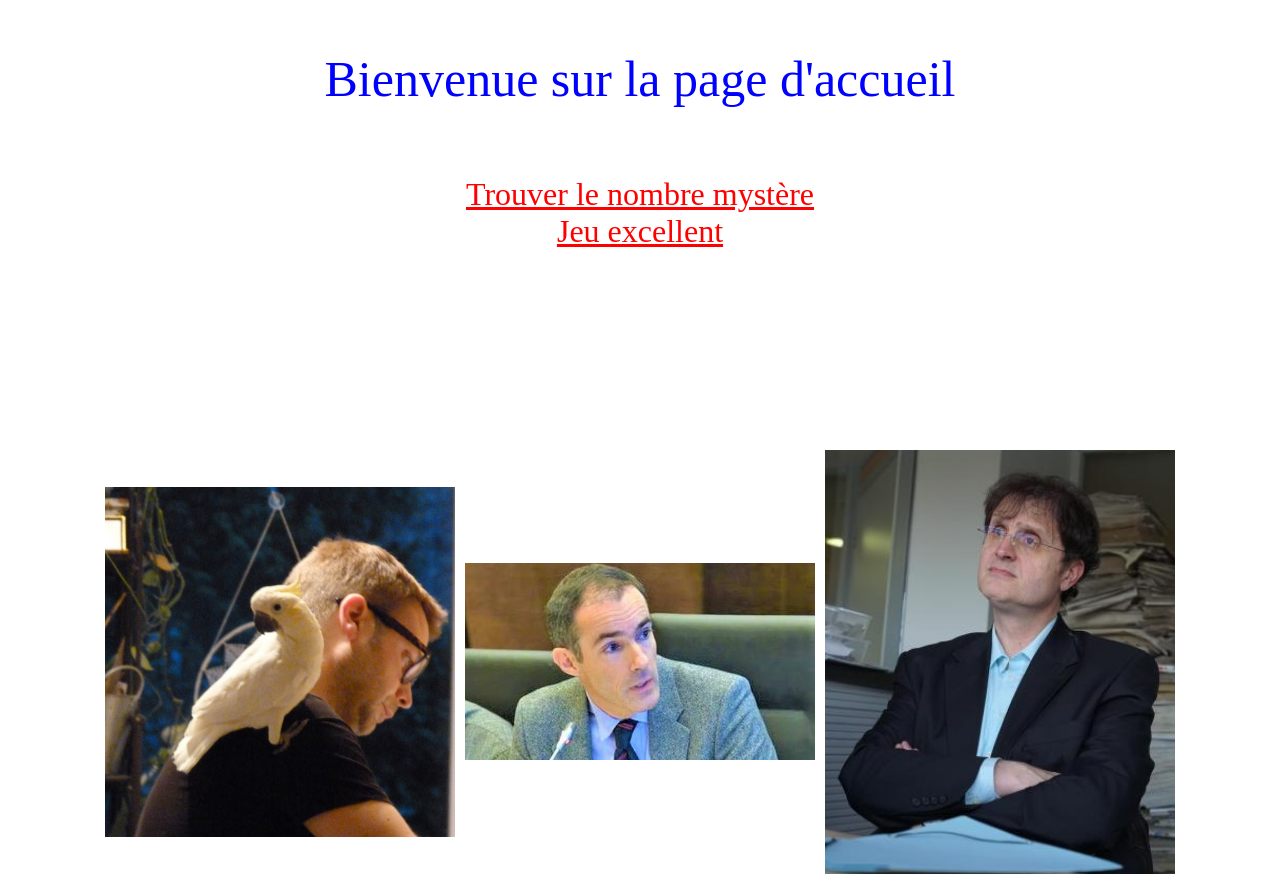
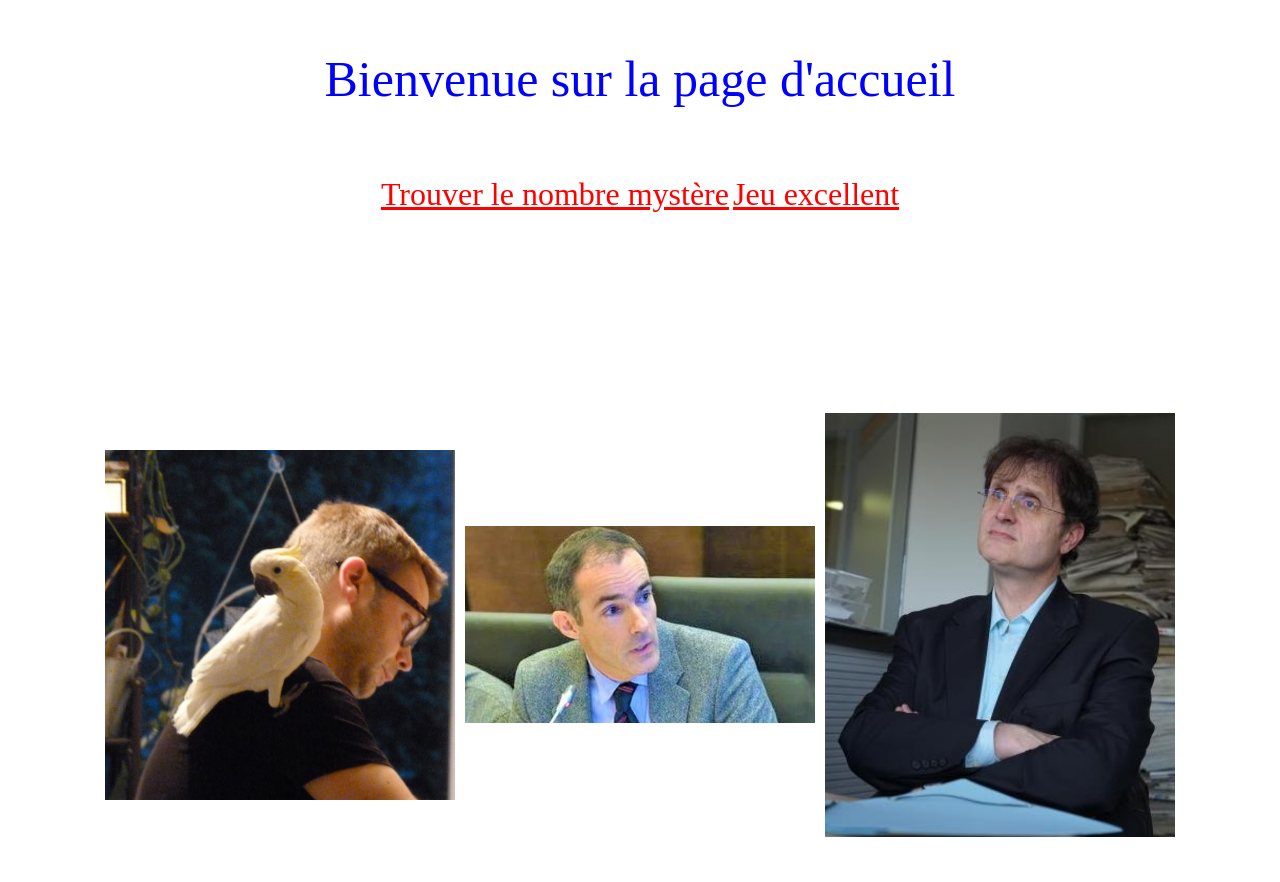
Before and after one commit to Kalloupe/kalloupe.github.io, a plain HTML site: page Accueil/index.html in a window 1280 px wide. After the commit the page ends 845 px from the top, so only its background shows below. Drawn offline with Linux system fonts and the light colour scheme.

Commit message:
CSS Accueil lien

```diff
--- a/Accueil/index.html
+++ b/Accueil/index.html
@@ -11,8 +11,8 @@
 <p class="titre">Bienvenue sur la page d'accueil</p> <br>
 
 <div class="lien">
-    <a href="/Mystère">Trouver le nombre mystère</a> <br>
-    <a href="/Drapeaux">Jeu excellent</a> <br>
+    <a href="/Mystère">Trouver le nombre mystère</a>
+    <a href="/Drapeaux">Jeu excellent</a>
 </div>
 
 <div class="images">
```
